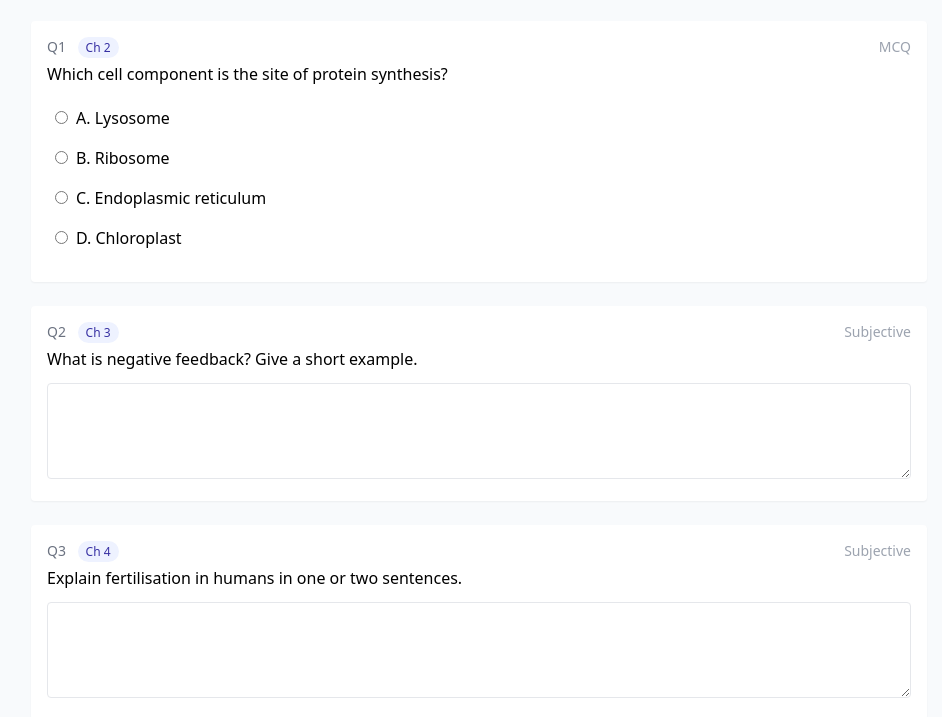
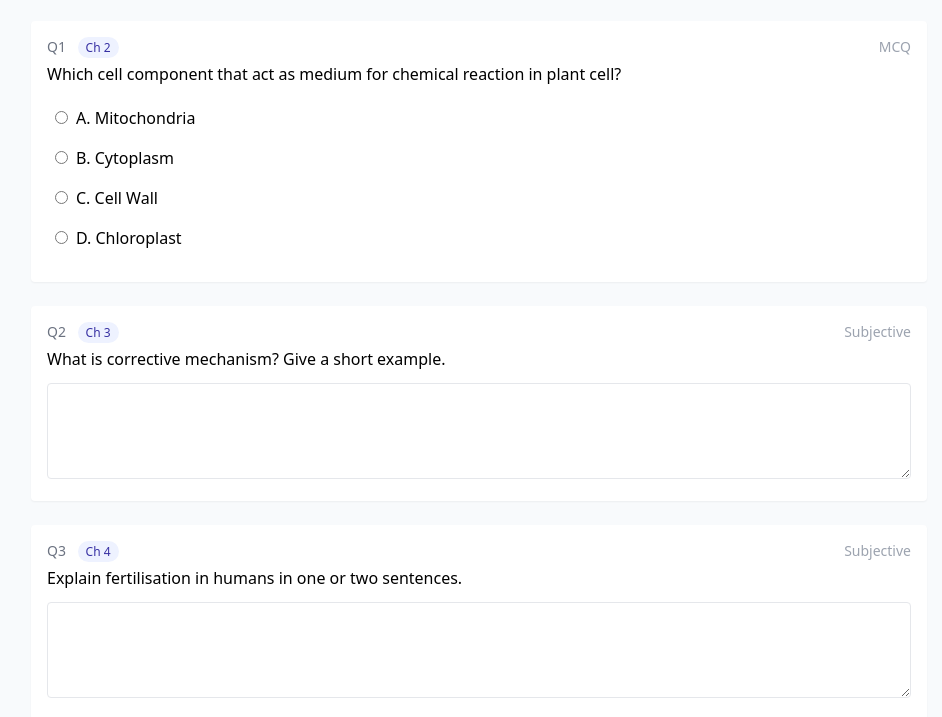
Before and after one commit to vxjpii314/Science_Form-1_Practice-Question_html, a plain HTML site: page index.html in a window 1280 px wide. Shown: the part 83-800 px from the top of the page, without its empty margins (161-1103 px from the left). Drawn offline with nearby package versions, Linux system fonts and the light colour scheme.

Commit message:
Update index.html
Changes to the questions.

```diff
--- a/index.html
+++ b/index.html
@@ -43,16 +43,16 @@
     const questions = [
       // --- Chapter 2: Cell as Basic Unit of Life (10: 5 mcq, 5 subj)
       {id: 'C2-M1', chapter: 2, type: 'mcq', question: 'Which organelle is primarily responsible for energy (ATP) production in a cell?', options: ['Nucleus','Mitochondrion','Ribosome','Chloroplast'], correct: 1},
-      {id: 'C2-M2', chapter: 2, type: 'mcq', question: 'Which structure controls the passage of substances into and out of a cell?', options: ['Cell wall','Cell membrane','Vacuole','Golgi apparatus'], correct: 1},
-      {id: 'C2-M3', chapter: 2, type: 'mcq', question: 'Which cell component is the site of protein synthesis?', options: ['Lysosome','Ribosome','Endoplasmic reticulum','Chloroplast'], correct: 1},
+      {id: 'C2-M2', chapter: 2, type: 'mcq', question: 'Which structure controls the passage of substances into and out of a cell?', options: ['Cell wall','Cell membrane','Vacuole','Mitochondria'], correct: 1},
+      {id: 'C2-M3', chapter: 2, type: 'mcq', question: 'Which cell component that act as medium for chemical reaction in plant cell?', options: ['Mitochondria','Cytoplasm','Cell Wall','Chloroplast'], correct: 1},
       {id: 'C2-M4', chapter: 2, type: 'mcq', question: 'Plant cells have which of the following structures that animal cells usually do not?', options: ['Mitochondrion','Cell wall','Nucleus','Ribosome'], correct: 1},
       {id: 'C2-M5', chapter: 2, type: 'mcq', question: 'Chloroplasts are the site of which process?', options: ['Cellular respiration','Photosynthesis','Protein synthesis','Cell division'], correct: 1},
 
       {id: 'C2-S1', chapter: 2, type: 'subjective', question: 'Explain the main differences between a plant cell and an animal cell.', modelAnswer: 'Plant cells have a cell wall, large central vacuole, and chloroplasts for photosynthesis; animal cells lack cell wall and chloroplasts and often have smaller, multiple vacuoles. Both have nucleus, mitochondria, ER, Golgi, ribosomes.'},
       {id: 'C2-S2', chapter: 2, type: 'subjective', question: 'Describe briefly how photosynthesis and cellular respiration are related.', modelAnswer: 'Photosynthesis stores energy by making glucose and oxygen from CO₂ and water; cellular respiration breaks down glucose using oxygen to release energy (ATP), producing CO₂ and water — they form a cycle.'},
-      {id: 'C2-S3', chapter: 2, type: 'subjective', question: 'What is the role of the nucleus in a eukaryotic cell?', modelAnswer: 'The nucleus stores genetic material (DNA) and controls cell activities by regulating gene expression and producing RNA (transcription).'},
+      {id: 'C2-S3', chapter: 2, type: 'subjective', question: 'What is the role of the nucleus in a eukaryotic/animal cell?', modelAnswer: 'The nucleus stores genetic material (DNA) and controls cell activities by regulating gene expression and producing RNA (transcription).'},
       {id: 'C2-S4', chapter: 2, type: 'subjective', question: 'Name two adaptations of palisade mesophyll cells that help photosynthesis.', modelAnswer: 'Many chloroplasts to capture light; tall/columnar shape increases surface area; arranged in layers for maximum light absorption.'},
-      {id: 'C2-S5', chapter: 2, type: 'subjective', question: 'Why are enzymes important in cellular respiration?', modelAnswer: 'Enzymes lower activation energy and speed up the biochemical reactions in respiration (e.g., glycolysis, Krebs cycle), enabling efficient ATP production.'},
+      {id: 'C2-S5', chapter: 2, type: 'subjective', question: 'Why are glucose is required in cellular respiration?', modelAnswer: 'Glucose is needed for cellular respiration because it is the primary fuel source that provides the raw material to be broken down into a usable form of energy called ATP'},
 
       // --- Chapter 3: Coordination & Response (5: 2 mcq, 3 subj)
       {id: 'C3-M1', chapter: 3, type: 'mcq', question: 'Homeostasis refers to the maintenance of a stable...', options: ['external environment','internal environment','temperature only','blood only'], correct: 1},
@@ -60,7 +60,7 @@
 
       {id: 'C3-S1', chapter: 3, type: 'subjective', question: 'Define homeostasis and give one example in humans.', modelAnswer: 'Homeostasis is the maintenance of a stable internal environment despite external changes. Example: regulation of blood glucose levels, body temperature control by sweating/shivering.'},
       {id: 'C3-S2', chapter: 3, type: 'subjective', question: 'Explain how the body responds when blood glucose is too high (brief).', modelAnswer: 'Pancreas releases insulin; insulin stimulates cells to take up glucose and the liver to store glucose as glycogen, lowering blood glucose.'},
-      {id: 'C3-S3', chapter: 3, type: 'subjective', question: 'What is negative feedback? Give a short example.', modelAnswer: 'Negative feedback is a process that reverses a change to maintain balance. Example: body temperature rises → sweating occurs to cool the body.'},
+      {id: 'C3-S3', chapter: 3, type: 'subjective', question: 'What is corrective mechanism? Give a short example.', modelAnswer: 'Corrective mechanism is an action triggered by a control center that reverses a change to return a physiological variable (like body temperature or blood pressure) to its normal range'},
 
       // --- Chapter 4: Reproduction (10: 5 mcq, 5 subj)
       {id: 'C4-M1', chapter: 4, type: 'mcq', question: 'Which of the following is an example of asexual reproduction?', options: ['Fertilisation','Binary fission','Pollination','Internal fertilisation'], correct: 1},
```
